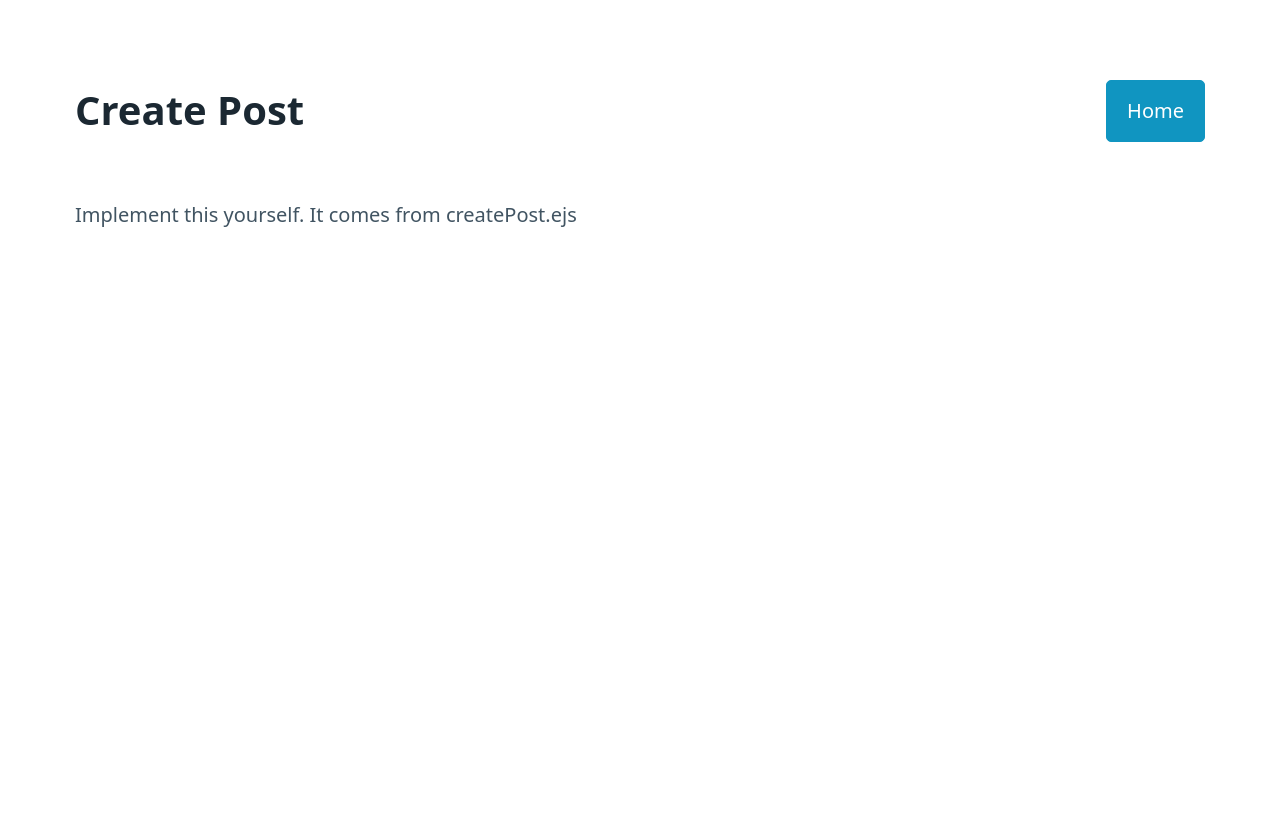
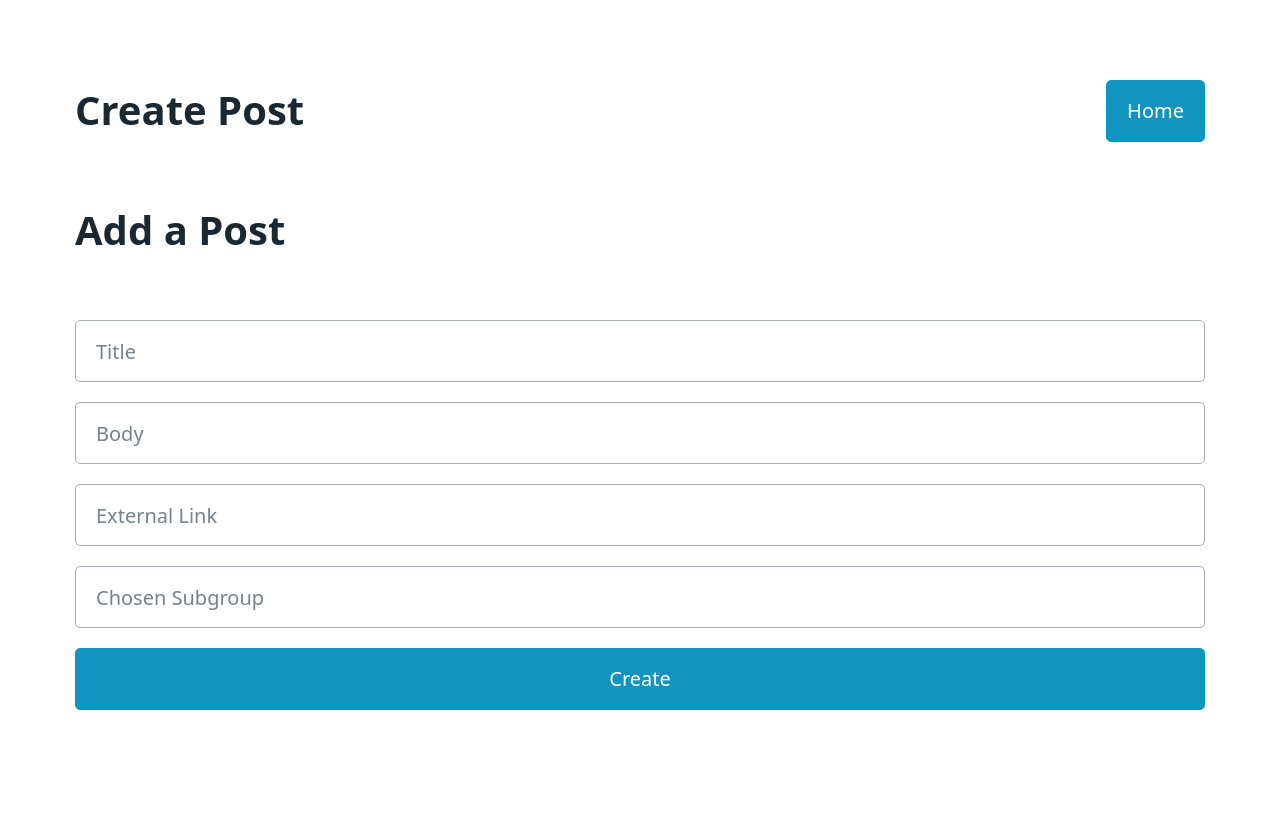
Before and after one commit to keaco-897/term_project, a Node server app: page /posts/create in a window 1280 px wide. Before the commit the page ends 227 px from the top, so only its background shows below. Run offline with Node 20, Linux system fonts and the light colour scheme; the visitor is signed in with stand-in values (Sample User, id 1); some libraries are stand-ins or nearby versions.

Commit message:
Implement Creating Posts

```diff
--- a/controller/postController.ts
+++ b/controller/postController.ts
@@ -11,10 +11,14 @@ async function getSubs() {
   return db.getSubs();
 }
 
+async function addPost(title: string, link: string, creator: number, description: string, subgroup: string) {
+  return db.addPost(title, link, creator, description, subgroup);
+}
+
 async function addComment(post_id: Number, creator: Number, description: String) {
   return db.addComment(post_id, creator, description);
 }
 
 
 
-export { getPost, getPosts, getSubs, addComment };
+export { getPost, getPosts, getSubs, addPost, addComment };
--- a/routers/postRouters.ts
+++ b/routers/postRouters.ts
@@ -16,7 +16,10 @@ router.get("/create", ensureAuthenticated, (req, res) => {
 });
 
 router.post("/create", ensureAuthenticated, async (req, res) => {
-  // ⭐ TODO
+  const {title, description, link, sub} = req.body;
+  const user = await req.user;
+  const post = await database.addPost(title, description, user.id, link, sub)
+  res.redirect(`/posts/show/${post.id}`)
 });
 
 router.get("/show/:postid", async (req, res) => {
--- a/views/createPosts.ejs
+++ b/views/createPosts.ejs
@@ -1,23 +1,32 @@
 <!DOCTYPE html>
 <html lang="en">
+
 <head>
   <meta charset="UTF-8" />
   <meta http-equiv="X-UA-Compatible" content="IE=edge" />
   <meta name="viewport" content="width=device-width, initial-scale=1.0" />
-    <link
-      rel="stylesheet"
-      href="https://cdn.jsdelivr.net/npm/@picocss/pico@1/css/pico.classless.min.css"
-    />
+  <link rel="stylesheet" href="https://cdn.jsdelivr.net/npm/@picocss/pico@1/css/pico.classless.min.css" />
   <link href="/css/style.css" rel="stylesheet" />
   <title>CreatePost</title>
 </head>
+
 <body>
   <main>
     <div class="authOptions">
       <h1>Create Post</h1>
       <a role="button" href="/posts">Home</a>
     </div>
-      <p>Implement this yourself. It comes from createPost.ejs</p>
+    <div class="box">
+      <h1>Add a Post</h1>
+      <form action="/posts/create" method="post">
+        <input type="text" name="title" id="title" placeholder="Title" />
+        <input type="text" name="description" id="body" placeholder="Body" />
+        <input type="text" name="link" id="link" placeholder="External Link" />
+        <input type="text" name="sub" id="sub" placeholder="Chosen Subgroup" />
+        <button type="submit">Create</button>
+      </form>
+    </div>
   </main>
 </body>
+
 </html>
```
Lines whose indentation alone changed are shown as unchanged.
